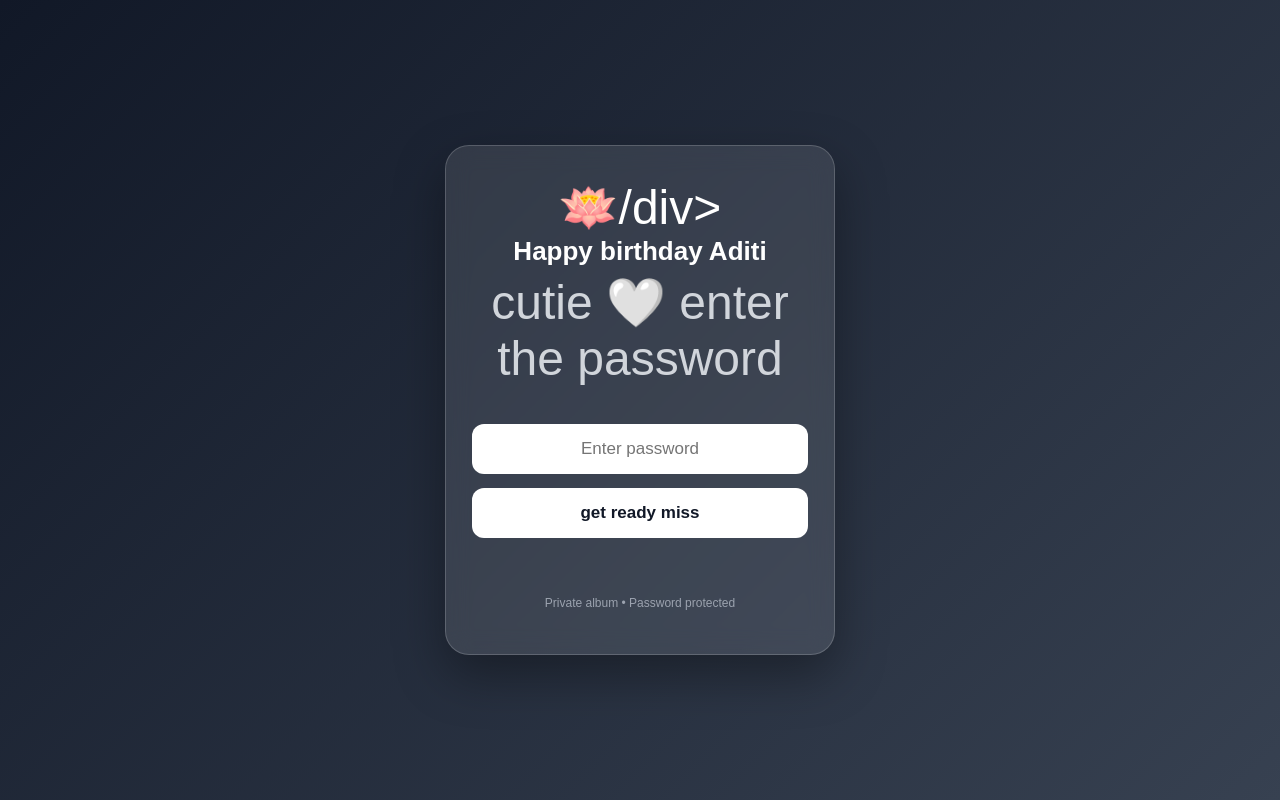
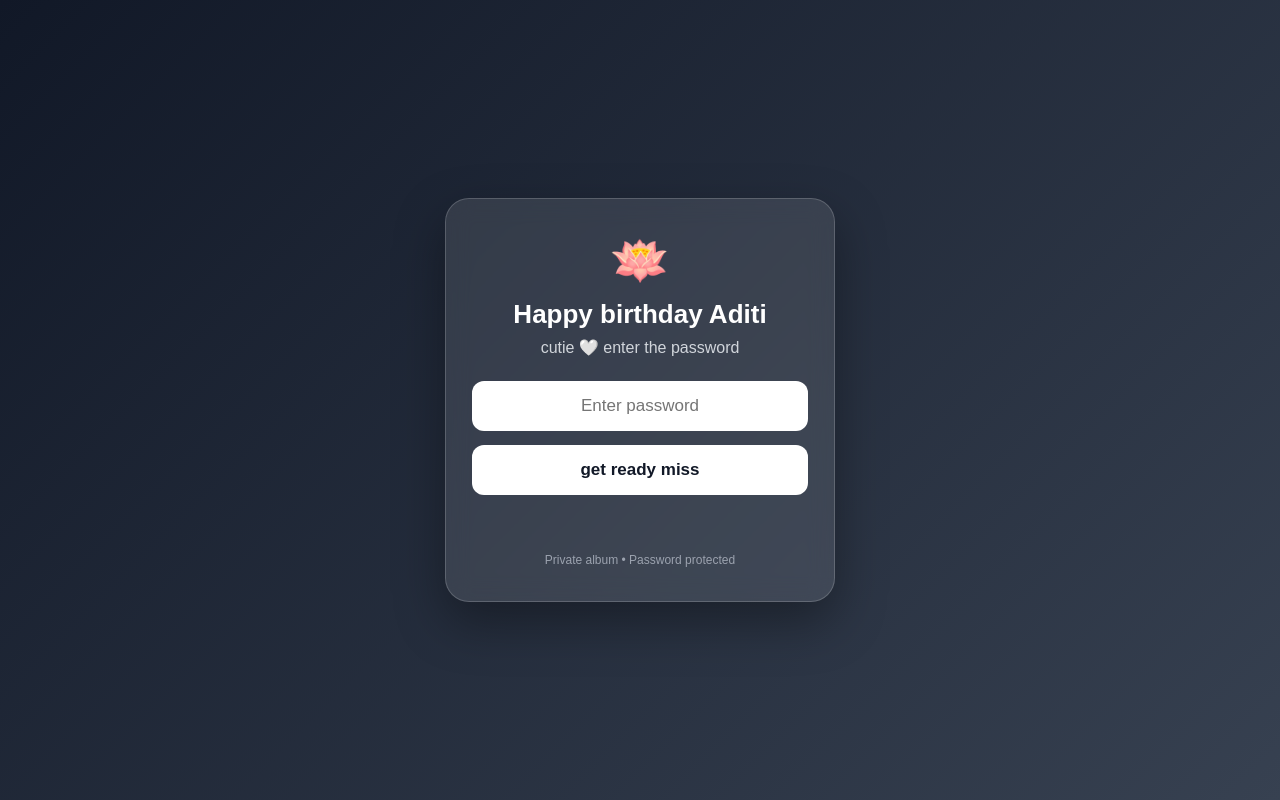
Before and after one commit to kkroyalstatus-dot/Lado-ji-, a plain HTML site: page index.html in a window 1280 px wide. Drawn offline with Linux system fonts and the light colour scheme.

Commit message:
Fix HTML closing tag for lock div

```diff
--- a/index.html
+++ b/index.html
@@ -68,7 +68,7 @@
 </head>
 <body>
   <main class="card">
-    <div class="lock">🪷/div>
+    <div class="lock">🪷</div>
     <h1>Happy birthday Aditi</h1>
     <p>cutie 🤍 enter the password</p>
 
```
